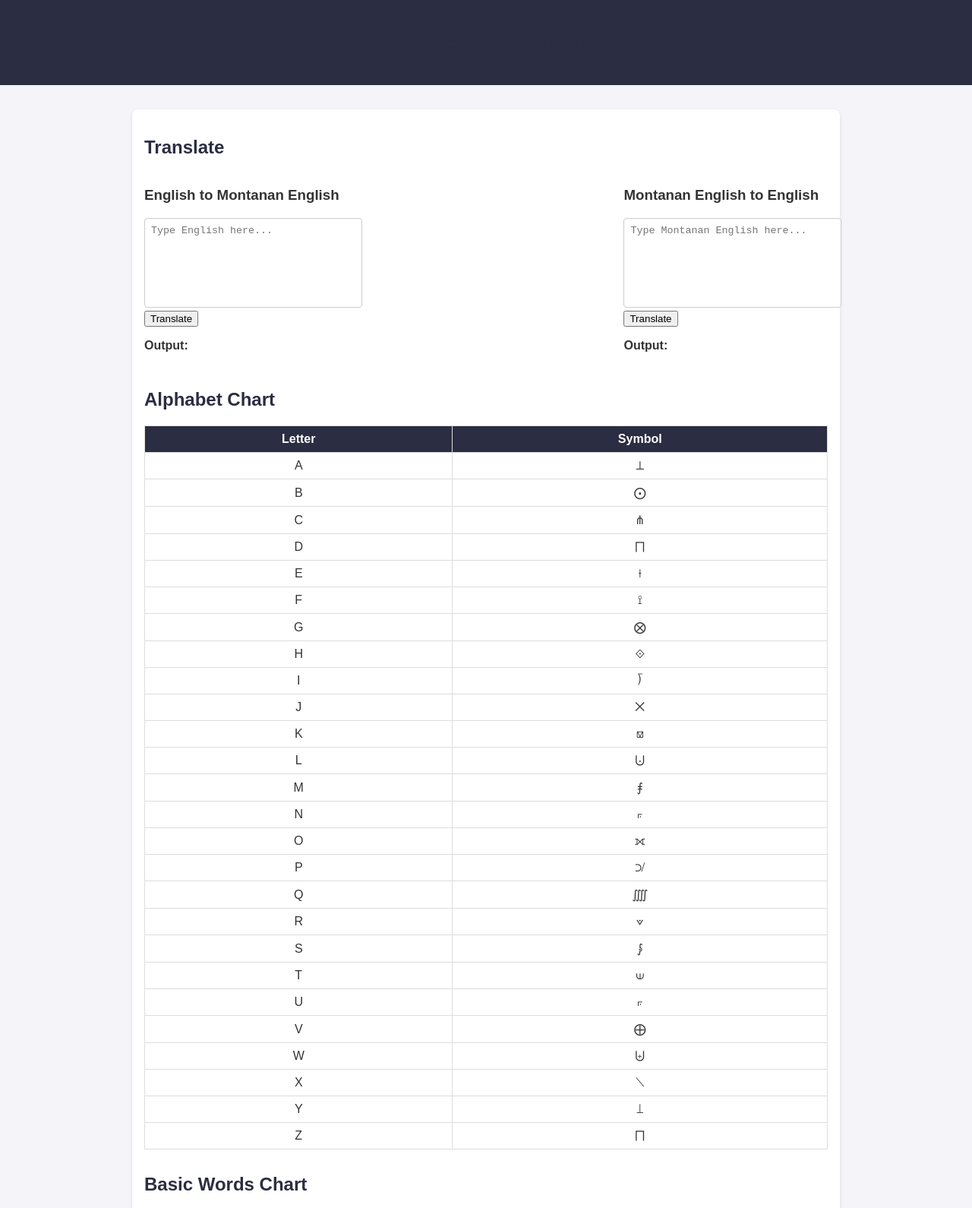
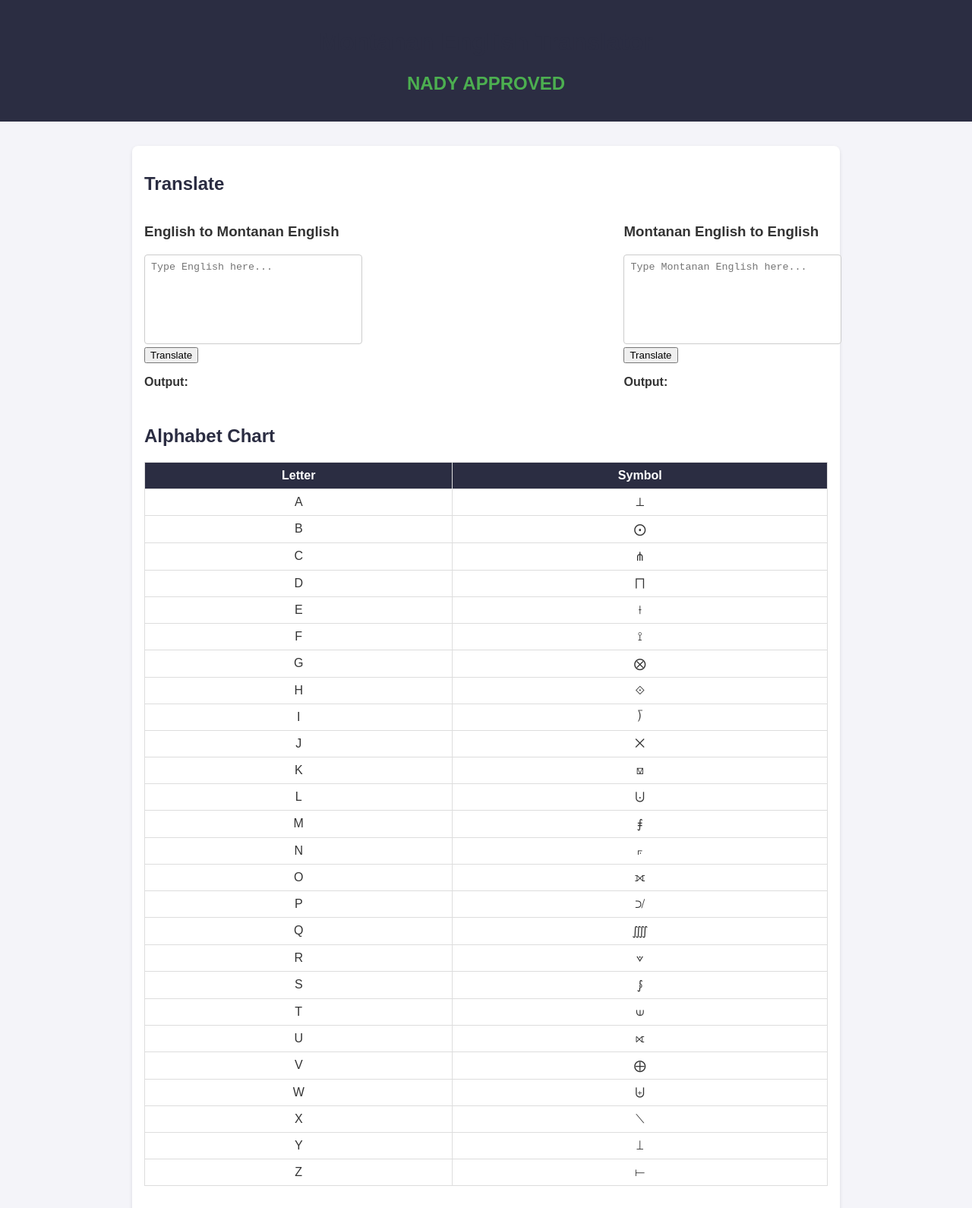
Before and after one commit to GunnerTheCoder/montana, a plain HTML site: page index.html in a window 1280 px wide. Shown: the top 1590 px of the page at 76% size. Drawn offline with Linux system fonts and the light colour scheme.

Commit message:
Update index.html

```diff
--- a/index.html
+++ b/index.html
@@ -17,6 +17,11 @@
             color: white;
             text-align: center;
             padding: 1rem 0;
+        }
+        header h2 {
+            color: #4CAF50;
+            font-size: 1.5rem;
+            margin-top: 0.5rem;
         }
         main {
             max-width: 900px;
@@ -65,6 +70,7 @@
 <body>
     <header>
         <h1>Montanan English Translator</h1>
+        <h2>NADY APPROVED</h2>
     </header>
     <main>
         <h2>Translate</h2>
@@ -109,12 +115,12 @@
                 <tr><td>R</td><td>⟇</td></tr>
                 <tr><td>S</td><td>⨓</td></tr>
                 <tr><td>T</td><td>⟒</td></tr>
-                <tr><td>U</td><td>⟔</td></tr>
+                <tr><td>U</td><td>⟖</td></tr>
                 <tr><td>V</td><td>⨁</td></tr>
                 <tr><td>W</td><td>⨄</td></tr>
                 <tr><td>X</td><td>⟍</td></tr>
                 <tr><td>Y</td><td>⟘</td></tr>
-                <tr><td>Z</td><td>⨅</td></tr>
+                <tr><td>Z</td><td>⟝</td></tr>
             </table>
             <h2>Basic Words Chart</h2>
             <table>
@@ -135,7 +141,7 @@
             "A": "⟂", "B": "⨀", "C": "⋔", "D": "⨅", "E": "⟊", "F": "⟟",
             "G": "⨂", "H": "⟐", "I": "⟌", "J": "⨉", "K": "⟏", "L": "⨃",
             "M": "⨎", "N": "⟔", "O": "⟗", "P": "⟉", "Q": "⨌", "R": "⟇",
-    "S": "⨓", "T": "⟒", "U": "⟔", "V": "⨁", "W": "⨄", "X": "⟍",
+            "S": "⨓", "T": "⟒", "U": "⟖", "V": "⨁", "W": "⨄", "X": "⟍",
             "Y": "⟘", "Z": "⟝"
         };
 
@@ -158,7 +164,6 @@ function translateToEnglish() {
             }
             document.getElementById("englishOutput").textContent = result;
         }
-
     </script>
 </body>
 </html>
```
Lines whose indentation alone changed are shown as unchanged.
